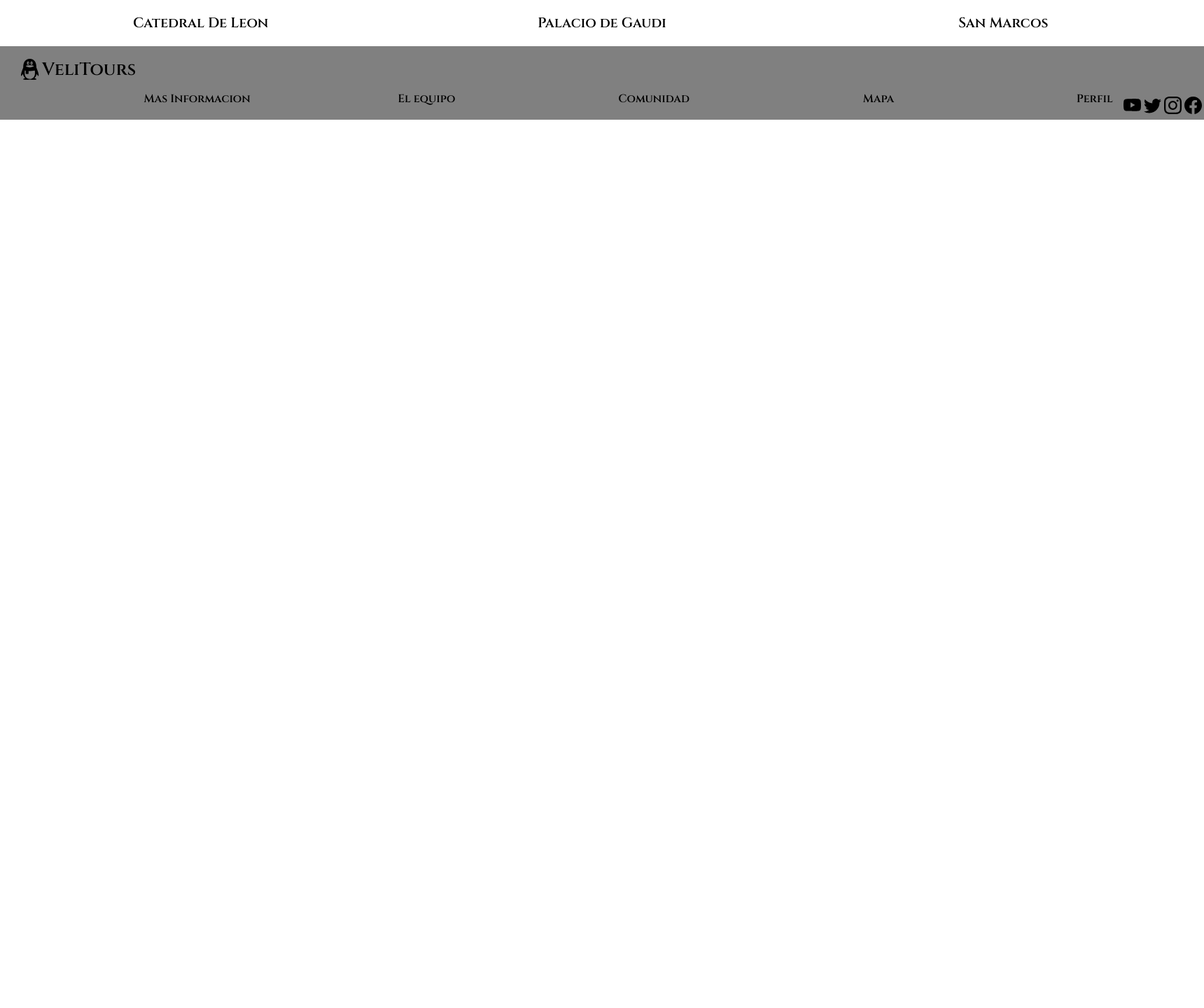
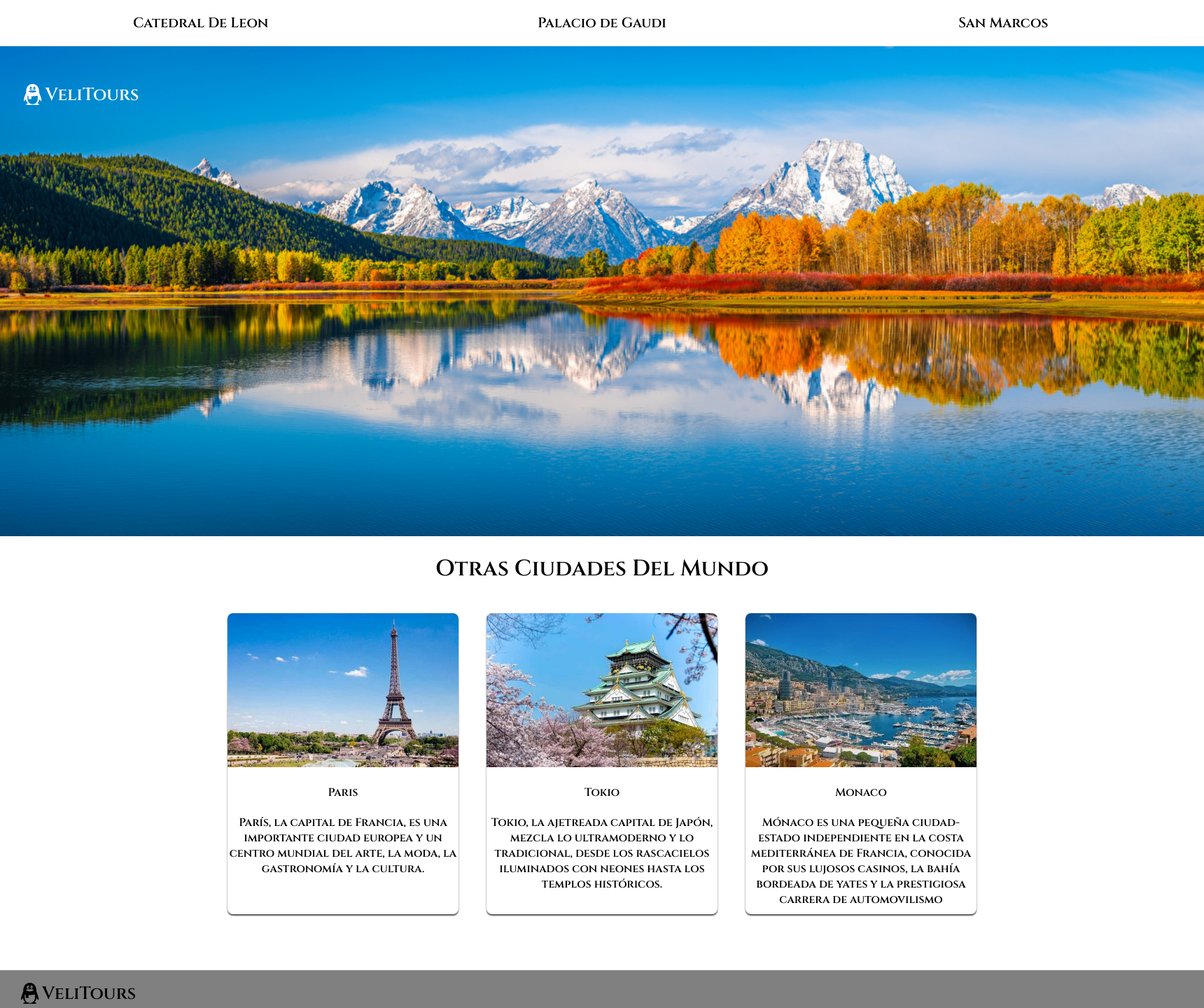
Before and after one commit to Danykeidel03/proyecto_2trim, a PHP site: page /pagian_inicio.php in a window 1720 px wide. Shown: the part 1819-3259 px from the top of the page at 70% size. Before the commit the page ends 1990 px from the top, so only its background shows below. Run offline with PHP 8.4, Linux system fonts and the light colour scheme.

Commit message:
Landing Page

```diff
--- a/PAGINA1/footer/header.php
+++ b/PAGINA1/footer/header.php
@@ -48,6 +48,11 @@
   font-family: 'Cinzel', serif;
   margin-top: 10%;
 }
+
+a{
+    text-decoration: none;
+    color: black;
+}
 </style>
 
 <header>
@@ -82,7 +87,7 @@
                                     Sesion
                                     <center>
                                         <ul class="dropdown">
-                                            <li>Iniciar Sesion</li>
+                                            <li><a href="../INICIO_SESION/registrarse.php">Crear Cuenta</a></li>
                                             <li>Crear Cuenta</li>
                                         </ul>
                                     </center>
--- a/PAGINA1/pagian_inicio.php
+++ b/PAGINA1/pagian_inicio.php
@@ -22,10 +22,18 @@
         width: 100%;
         height: 900px;
 }
-    #letras_img{
+#letras_img{
     position: absolute;
-    margin-top: -30%;
-    left: 5%;
+    margin-top: -450px;
+    left: 2%;
+    color: white;
+    font: sans-serif;
+}
+
+#letras_img1{
+    position: absolute;
+    margin-top: -650px;
+    left: 2%;
     color: white;
     font: sans-serif;
 }
@@ -34,11 +42,11 @@
     position: absolute;
     top: 70%;
     left: 20%;
-    font-size: 30px;
+    font-size: 20px;
 }
 
 #titulo {
-    font-size: 90px;
+    font-size: 70px;
 }
 body{
     margin-top: 0px;
@@ -46,12 +54,6 @@ body{
     margin-right: 0px;
     margin-bottom: 0px;
 }
-
-/* img{
-    box-sizing: border-box;
-    margin: 0px
-} */
-
 
 li {
     font-size: 30px;
@@ -114,7 +116,7 @@ li {
 
 
 
-p,h1{
+p,h1,h4,a{
     font-family: 'Cinzel', serif;
 }
 
@@ -219,11 +221,51 @@ p,h1{
 }
 
 html, body, footer, header {
-     min-width: 1300px;
+     min-width: 1700px;
+     max-width: 5000px;
 }
 
+.contenedorRutas{
+    width: 100%;
+    max-width: 1200px;
+    height: 430px;
+    display: flex;
+    flex-wrap: wrap;
+    justify-content: center;
+    margin: auto;
+    position: relative;
+    margin-bottom: 100px;
+}
 
+.contenedorRutas .ruta {
+    width: 330px;
+    height: 430px;
+    border-radius: 8px;
+    box-shadow: 0 2px 2px rgba(0, 0, 0, 0.7);
+    overflow: hidden;
+    margin: 20px;
+    text-align: center;
+    transition: all 0.25s;
+}
 
+.contenedorRutas .ruta:hover {
+    transform: translateY(-15px);
+    box-shadow: 0 12px 16px rgba(0, 0 , 0, 0.8);
+}
+
+.contenedor .ruta img {
+    width: 330px;
+    height: 220px;
+}
+
+#logo2{
+        color: white;
+        font-size: 25px;
+        margin-top: -35px;
+        position: relative;
+        margin-left: 30px;
+        width: 40px;
+    }
 </style>
 <body>
 
@@ -232,7 +274,7 @@ html, body, footer, header {
         ?>
 
         <!-- Imagen de fono y al principio de la pagina -->
-        <img src="img/inicio2.png" id="foto">
+        <img src="img/inicio3.png" id="foto">
 
         <!-- letras blancas dentro de la imagen -->
         <div id="letras_img">
@@ -303,12 +345,42 @@ html, body, footer, header {
 
             </div>
 
+                <img src="img/inicio4.png" width="100%" height="700px">
+                <div id="letras_img1">
+                <div>
+                    <svg xmlns="http://www.w3.org/2000/svg" width="30" height="30" fill="currentColor" class="bi bi-tencent-qq" viewBox="0 0 16 16">
+                        <path d="M6.048 3.323c.022.277-.13.523-.338.55-.21.026-.397-.176-.419-.453-.022-.277.13-.523.338-.55.21-.026.397.176.42.453Zm2.265-.24c-.603-.146-.894.256-.936.333-.027.048-.008.117.037.15.045.035.092.025.119-.003.361-.39.751-.172.829-.129l.011.007c.053.024.147.028.193-.098.023-.063.017-.11-.006-.142-.016-.023-.089-.08-.247-.118Z"/>
+                        <path d="M11.727 6.719c0-.022.01-.375.01-.557 0-3.07-1.45-6.156-5.015-6.156-3.564 0-5.014 3.086-5.014 6.156 0 .182.01.535.01.557l-.72 1.795a25.85 25.85 0 0 0-.534 1.508c-.68 2.187-.46 3.093-.292 3.113.36.044 1.401-1.647 1.401-1.647 0 .979.504 2.256 1.594 3.179-.408.126-.907.319-1.228.556-.29.213-.253.43-.201.518.228.386 3.92.246 4.985.126 1.065.12 4.756.26 4.984-.126.052-.088.088-.305-.2-.518-.322-.237-.822-.43-1.23-.557 1.09-.922 1.594-2.2 1.594-3.178 0 0 1.041 1.69 1.401 1.647.168-.02.388-.926-.292-3.113a25.78 25.78 0 0 0-.534-1.508l-.72-1.795ZM9.773 5.53a.095.095 0 0 1-.009.096c-.109.159-1.554.943-3.033.943h-.017c-1.48 0-2.925-.784-3.034-.943a.098.098 0 0 1-.018-.055c0-.015.004-.028.01-.04.13-.287 1.43-.606 3.042-.606h.017c1.611 0 2.912.319 3.042.605Zm-4.32-.989c-.483.022-.896-.529-.922-1.229-.026-.7.344-1.286.828-1.308.483-.022.896.529.922 1.23.027.7-.344 1.286-.827 1.307Zm2.538 0c-.484-.022-.854-.607-.828-1.308.027-.7.44-1.25.923-1.23.483.023.853.608.827 1.309-.026.7-.439 1.251-.922 1.23ZM2.928 8.99c.213.042.426.081.639.117v2.336s1.104.222 2.21.068V9.363c.326.018.64.026.937.023h.017c1.117.013 2.474-.136 3.786-.396.097.622.151 1.386.097 2.284-.146 2.45-1.6 3.99-3.846 4.012h-.091c-2.245-.023-3.7-1.562-3.846-4.011-.054-.9 0-1.663.097-2.285Z"/>
+                    </svg>
+                    <p id="logo2">VeliTours</p>
+                </div>
+                </div>
+
+
+            <center><h1>Otras Ciudades Del Mundo</h1></center>
+
+
+            <div class="contenedorRutas">
+            <div class="ruta">
+                <img src="img/paris.png" alt="">
+                <h4>Paris</h4>
+                <p>París, la capital de Francia, es una importante ciudad europea y un centro mundial del arte, la moda, la gastronomía y la cultura.</p>
+            </div>
+
+            <div class="ruta">
+                <img src="img/tokio.png" alt="">
+                <h4>Tokio</h4>
+                <p>Tokio, la ajetreada capital de Japón, mezcla lo ultramoderno y lo tradicional, desde los rascacielos iluminados con neones hasta los templos históricos.</p>
+            </div>
+
+            <div class="ruta">
+                <img src="img/monaco.png" alt="">
+                <h4>Monaco</h4>
+                <p>Mónaco es una pequeña ciudad-estado independiente en la costa mediterránea de Francia, conocida por sus lujosos casinos, la bahía bordeada de yates y la prestigiosa carrera de automovilismo</p>
+            </div>
+        </div>
         <?php
             include('footer/footer.php');
         ?>
-
-        <!-- <center>
-        <script src="javascript/pr.js">
-        </script> -->
     </body>
 </html>
```
Also changed, not shown: INICIO_SESION/registrarse.php (added, +51 -0 lines), PAGINA1/javascript/pr.js (deleted, +0 -10 lines), INICIO_SESION/imgs/registro.png (added), PAGINA1/img/inicio4.png (added), PAGINA1/img/monaco.png (added), PAGINA1/img/paris.png (added), PAGINA1/img/tokio.png (added), 1 other file.
